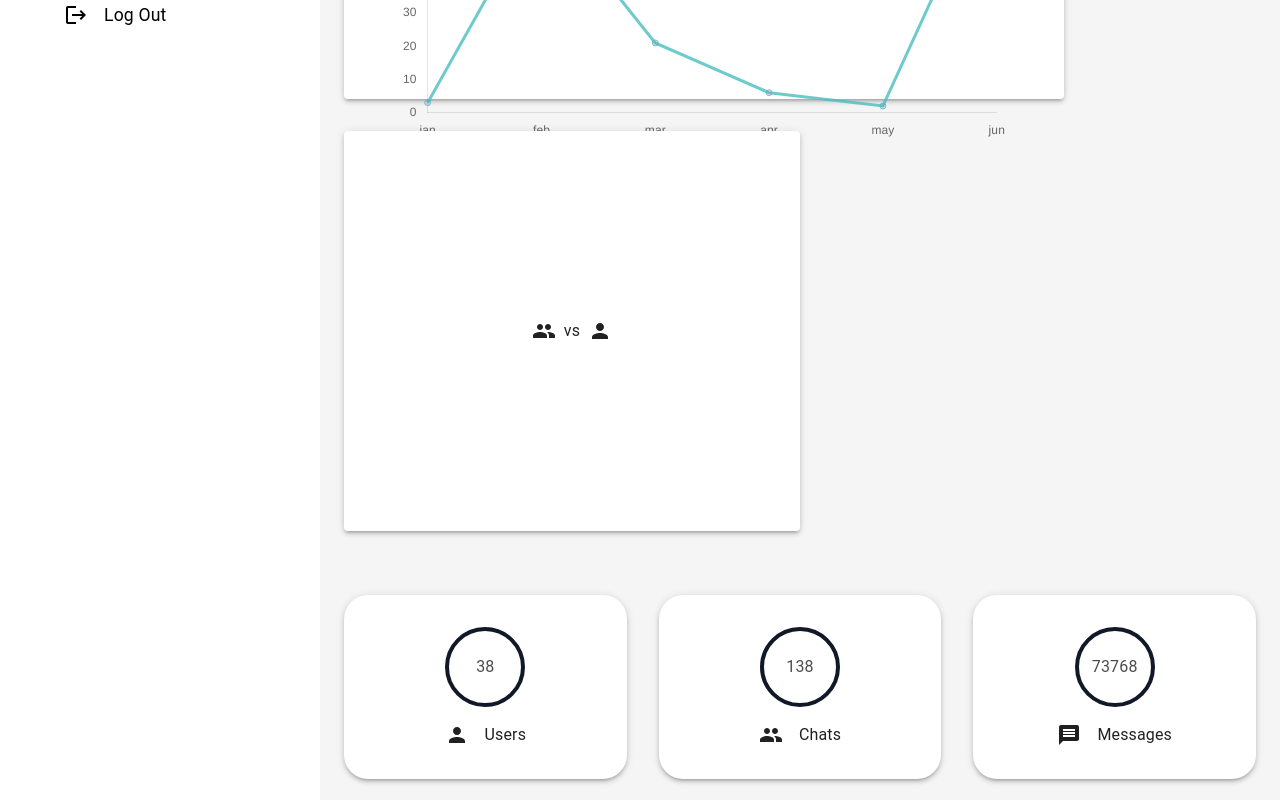
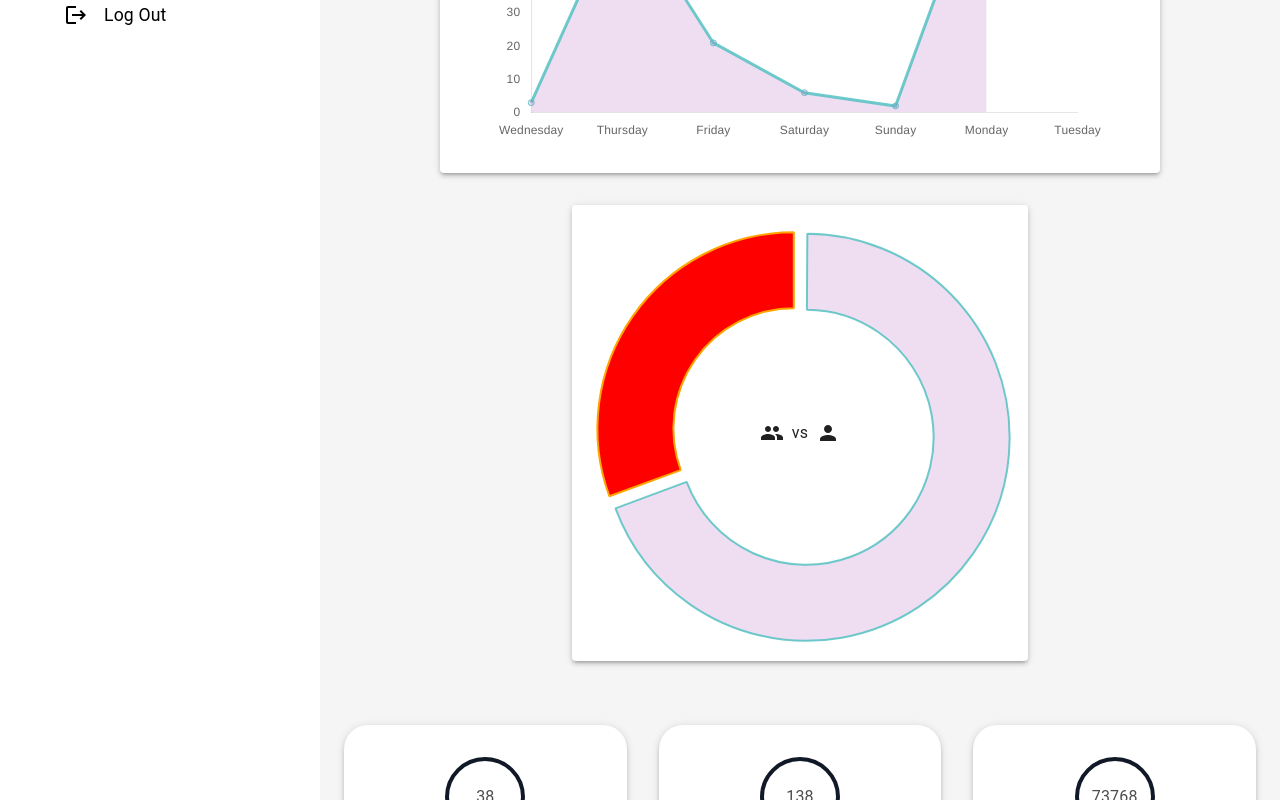
Before and after one commit to supradeepmukherjee/Realtime-Chat-Web-App, a React (Vite) app in the folder client/: page /admin/dashboard in a window 1280 px wide. Shown: the part 440-1240 px from the top of the page. Built offline with nearby package versions, Linux system fonts and the light colour scheme.

Commit message:
Started Designing Users Table

```diff
--- a/client/package.json
+++ b/client/package.json
@@ -14,6 +14,7 @@
     "@emotion/styled": "^11.11.0",
     "@mui/icons-material": "^5.15.12",
     "@mui/material": "^5.15.12",
+    "@mui/x-data-grid": "^7.0.0",
     "@reduxjs/toolkit": "^2.2.1",
     "axios": "^1.6.7",
     "chart.js": "^4.4.2",
--- a/client/src/components/shared/Charts.jsx
+++ b/client/src/components/shared/Charts.jsx
@@ -1,15 +1,18 @@
 import { ArcElement, CategoryScale, Chart, Filler, Legend, LinearScale, LineElement, PointElement, Tooltip } from 'chart.js'
-import { Line } from 'react-chartjs-2'
+import { Doughnut, Line } from 'react-chartjs-2'
+import { getLast7Days } from '../../lib/features'
 
 Chart.register(ArcElement, CategoryScale, Filler, Legend, LinearScale, LineElement, PointElement, Tooltip)
 
+const labels = getLast7Days()
+
 export const LineChart = ({ val = [] }) => {
     const data = {
-        labels: ['jan', 'feb', 'mar', 'apr', 'may', 'jun',],
+        labels,
         datasets: [{
             data: val,
             label: '',
-            fill: false,
+            fill: true,
             backgroundColor: 'rgba(175,91,191,.2)',
             borderColor: 'rgba(75,191,191,.8)'
         }]
@@ -33,10 +36,27 @@ export const LineChart = ({ val = [] }) => {
         }} />
 }
 
-export const DoughnutChart = () => {
-    return (
-        <>
-
-        </>
-    )
+export const DoughnutChart = ({ val = [], labels = [] }) => {
+    const data = {
+        labels,
+        datasets: [{
+            data: val,
+            label: 'Total Chats vs Group Chats',
+            backgroundColor: ['rgba(175,91,191,.2)', 'red'],
+            hoverBackgroundColor: ['yellow', 'green'],
+            borderColor: ['rgba(75,191,191,.8)', 'orange'],
+            offset: 30
+        }]
+    }
+    return <Doughnut
+        data={data}
+        options={{
+            responsive: true,
+            plugins: {
+                legend: { display: false },
+                title: { display: false },
+            },
+            cutout: 120
+        }}
+        style={{ zIndex: 10 }} />
 }
--- /dev/null
+++ b/client/src/components/shared/Table.jsx
@@ -0,0 +1,24 @@
+import { Container, Paper, Typography } from "@mui/material"
+import { DataGrid } from '@mui/x-data-grid'
+
+const Table = ({ rows, cols, title, rowHeight }) => {
+    return (
+        <Container className='h-screen'>
+            <Paper elevation={3} className='py-4 px-16 rounded-2xl m-auto w-full overflow-hidden h-full'>
+                <Typography variant='h4' className='text-center m-8 uppercase'>
+                    {title}
+                </Typography>
+                <DataGrid rows={rows} columns={cols} rowHeight={rowHeight}
+                    className='h-[80%] border-0'
+                    sx={{
+                        'tableHeader': {
+                            bgcolor: 'black',
+                            color: 'white'
+                        }
+                    }} />
+            </Paper>
+        </Container>
+    )
+}
+
+export default Table
--- a/client/src/lib/features.js
+++ b/client/src/lib/features.js
@@ -1,3 +1,5 @@
+import moment from "moment"
+
 export const fileFormat = url => {
     const array = url.split('.')
     const extension = array[array.length - 1]
@@ -10,3 +12,14 @@ export const fileFormat = url => {
 export const transformImg = (url, width = 100) => {
     return url
 }
+
+export const getLast7Days = () => {
+    const currentDate = moment()
+    let last7Days = []
+    for (let i = 0; i < 7; i++) {
+        const date = currentDate.clone().subtract(i, 'days')
+        const day = date.format('dddd')
+        last7Days.unshift(day)
+    }
+    return last7Days
+}
--- a/client/src/pages/admin/Dashboard.jsx
+++ b/client/src/pages/admin/Dashboard.jsx
@@ -29,8 +29,17 @@ const Dashboard = () => {
             <Notifications />
           </Stack>
         </Paper>
-        <Stack className='!flex-row gap-8 flex-wrap'>
-          <Paper elevation='3' className="py-8 px-14 rounded-2xl w-full max-w-[45rem] h-[25rem]">
+        <Stack
+          direction={{
+            xs: 'column',
+            lg: 'row'
+          }}
+          className='gap-8 flex-wrap justify-center'
+          alignItems={{
+            xs: 'center',
+            lg: 'stretch'
+          }}>
+          <Paper elevation='3' className="py-8 px-14 rounded-2xl w-full max-w-[45rem]">
             <Typography variant='h4' margin='2rem 0'>
               Last Messages
             </Typography>
@@ -44,9 +53,9 @@ const Dashboard = () => {
                 sm: '50%'
               }
             }}
-            className='p-4 rounded-2xl flex justify-center items-center relative max-w-[45rem] h-[25rem]'
+            className='p-4 rounded-2xl flex justify-center items-center relative max-w-[45rem]'
           >
-            <DoughnutChart />
+            <DoughnutChart labels={['Personal Chats', 'Group Chats']} val={[177, 78]} />
             <Stack className='!flex-row absolute justify-center items-center gap-2 w-full h-full'>
               <Group />
               <Typography>
--- a/client/src/pages/admin/Users.jsx
+++ b/client/src/pages/admin/Users.jsx
@@ -1,9 +1,18 @@
+import { useState } from "react"
 import Layout from "../../components/layout/admin/Layout"
+import Table from "../../components/shared/Table"
+
+const cols = [{
+  field: 'ID',
+  headerName: 'ID',
+  headerClassName: 'tableHeader' // required for styling
+}]
 
 const Users = () => {
+  const [rows, setRows] = useState([])
   return (
     <Layout>
-
+      <Table title={'All Users'} rows={rows} cols={cols} />
     </Layout>
   )
 }
```
Also changed, not shown: 1 other file (tests, documents, lock files or other folders).
